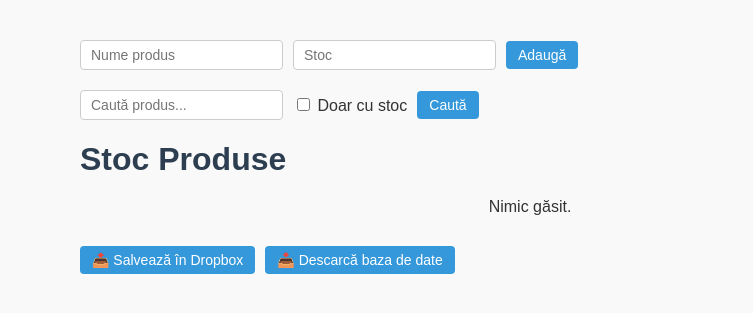
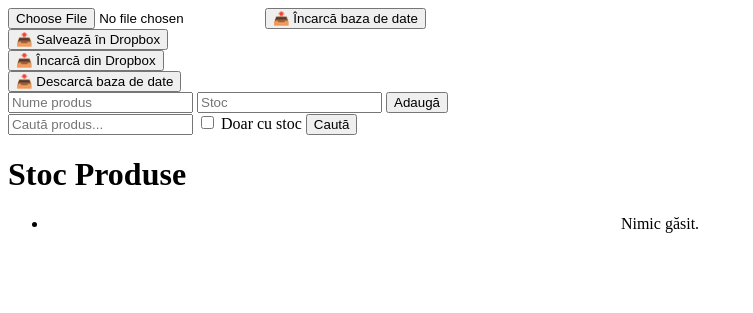
Before and after one commit to gsmcontactct/stock-web-app, a Flask app: page / in a window 1280 px wide. Shown: the top 313 px of the page, without its empty margins (0-753 px from the left). Run offline with Flask 3, Linux system fonts and the light colour scheme; data that the repository does not hold is empty.

Commit message:
Original Index And Style

```diff
--- a/static/style.css
+++ b/static/style.css
@@ -1,116 +1,65 @@
-body {
-    font-family: Arial, sans-serif;
-    background-color: #f9f9f9;
-    margin: 0;
-    padding: 40px;
-    color: #333;
-}
+<!DOCTYPE html>
+<html lang="ro">
+<head>
+    <meta charset="UTF-8">
+    <title>Stoc Produse</title>
+    <link rel="stylesheet" href="{{ url_for('static', filename='style.css') }}">
+</head>
+<body>
+<div class="container">
 
-h1 {
-    color: #2c3e50;
-    margin-bottom: 20px;
-}
+    <!-- DATABASE + DROPBOX (same idea as first app) -->
+    <form action="/upload-db" method="POST" enctype="multipart/form-data" class="form-row">
+        <input type="file" name="file" required>
+        <button type="submit">📤 Încarcă baza de date</button>
+    </form>
 
-.container {
-    width: 100%;
-    max-width: 900px;
-    margin-left: 40px;
-    margin-right: auto;
-}
+    <div class="db-buttons">
+        <a href="/save-dropbox"><button type="button">📤 Salvează în Dropbox</button></a>
+        <a href="/load-dropbox"><button type="button">📥 Încarcă din Dropbox</button></a>
+        <a href="/download-db"><button type="button">📥 Descarcă baza de date</button></a>
+    </div>
 
-.top-bar {
-    display: flex;
-    justify-content: space-between;
-    align-items: flex-start;
-    gap: 20px;
-    flex-wrap: wrap;
-    margin-bottom: 20px;
-}
+    <!-- ADD + SEARCH -->
+    <div class="top-bar">
+        <form class="form-row" method="post" action="/add">
+            <input type="text" name="name" placeholder="Nume produs" required>
+            <input type="number" name="stock" placeholder="Stoc" min="0" required>
+            <button type="submit">Adaugă</button>
+        </form>
 
-.form-row {
-    display: flex;
-    align-items: center;
-    gap: 10px;
-    flex-wrap: wrap;
-}
+        <form class="form-row" method="get" action="/search">
+            <input type="search" name="q" placeholder="Caută produs..." value="{{ search or '' }}">
+            <label>
+                <input type="checkbox" name="in_stock_only" {% if in_stock_only %}checked{% endif %}>
+                Doar cu stoc
+            </label>
+            <button type="submit">Caută</button>
+        </form>
+    </div>
 
-input[type="text"],
-input[type="number"],
-input[type="search"],
-input[type="file"] {
-    padding: 6px 10px;
-    border: 1px solid #ccc;
-    border-radius: 4px;
-    font-size: 14px;
-}
+    <h1>Stoc Produse</h1>
 
-button {
-    padding: 6px 12px;
-    background-color: #3498db;
-    color: white;
-    border: none;
-    border-radius: 4px;
-    font-size: 14px;
-    cursor: pointer;
-}
+    <!-- PRODUCT LIST -->
+    <ul class="product-list">
+        {% for product in products %}
+        <li class="product-item">
+            <div class="product-info">
+                <strong>{{ product[1] }}</strong> ({{ product[2] }}) – Stoc:
+            </div>
 
-button:hover {
-    background-color: #2980b9;
-}
+            <form method="post" action="/update/{{ product[0] }}" class="product-actions">
+                <input type="number" name="stock" value="{{ product[3] }}" min="0">
+                <button type="submit">✔</button>
+                <a href="/delete/{{ product[0] }}"
+                   onclick="return confirm('Sigur vrei să ștergi produsul {{ product[1] }}?')">✖</a>
+            </form>
+        </li>
+        {% else %}
+        <li style="text-align:center;">Nimic găsit.</li>
+        {% endfor %}
+    </ul>
 
-a {
-    color: #3498db;
-    text-decoration: none;
-    font-size: 14px;
-}
-
-a:hover {
-    text-decoration: underline;
-}
-
-ul.product-list {
-    list-style: none;
-    padding: 0;
-    margin-top: 20px;
-}
-
-li.product-item {
-    background: white;
-    margin-bottom: 10px;
-    padding: 10px 15px;
-    border-radius: 5px;
-    box-shadow: 0 0 5px rgba(0,0,0,0.08);
-    display: flex;
-    justify-content: space-between;
-    align-items: center;
-    flex-wrap: wrap;
-}
-
-.product-info {
-    flex: 1 1 200px;
-}
-
-.product-actions {
-    display: flex;
-    gap: 8px;
-    align-items: center;
-}
-
-.db-buttons {
-    display: flex;
-    gap: 10px;
-    margin-top: 30px;
-    justify-content: flex-start; /* bottom left */
-}
-
-@media (max-width: 700px) {
-    .top-bar {
-        flex-direction: column;
-        align-items: stretch;
-    }
-
-    .container {
-        margin-left: 20px;
-        margin-right: 20px;
-    }
-}
+</div>
+</body>
+</html>
--- a/templates/index.html
+++ b/templates/index.html
@@ -7,17 +7,34 @@
 </head>
 <body>
 <div class="container">
+
+    <!-- DATABASE UPLOAD -->
+    <form action="/upload-db" method="POST" enctype="multipart/form-data" class="form-row">
+        <input type="file" name="file" required>
+        <button type="submit">📤 Încarcă baza de date</button>
+    </form>
+
+    <!-- DROPBOX BUTTONS -->
+    <div class="db-buttons">
+        <form method="POST" action="/save-dropbox">
+            <button type="submit">📤 Salvează în Dropbox</button>
+        </form>
+        <form method="POST" action="/load-dropbox">
+            <button type="submit">📥 Încarcă din Dropbox</button>
+        </form>
+        <a href="/download-db"><button type="button">📥 Descarcă baza de date</button></a>
+    </div>
+
+    <!-- ADD + SEARCH -->
     <div class="top-bar">
-            <!-- Add Product Form -->
         <form class="form-row" method="post" action="/add">
             <input type="text" name="name" placeholder="Nume produs" required>
             <input type="number" name="stock" placeholder="Stoc" min="0" required>
             <button type="submit">Adaugă</button>
         </form>
 
-            <!-- Search Form -->
         <form class="form-row" method="get" action="/search">
-                <input type="text" name="q" placeholder="Caută produs..." value="{{ search or '' }}">
+            <input type="search" name="q" placeholder="Caută produs..." value="{{ search or '' }}">
             <label>
                 <input type="checkbox" name="in_stock_only" {% if in_stock_only %}checked{% endif %}>
                 Doar cu stoc
@@ -28,33 +45,26 @@
 
     <h1>Stoc Produse</h1>
 
-        <!-- Product List -->
+    <!-- PRODUCT LIST -->
     <ul class="product-list">
         {% for product in products %}
         <li class="product-item">
             <div class="product-info">
                 <strong>{{ product[1] }}</strong> ({{ product[2] }}) – Stoc:
             </div>
+
             <form method="post" action="/update/{{ product[0] }}" class="product-actions">
                 <input type="number" name="stock" value="{{ product[3] }}" min="0">
                 <button type="submit">✔</button>
-                    <a href="/delete/{{ product[0] }}" onclick="return confirm('Sigur vrei să ștergi produsul {{ product[1] }}?')">✖</a>
+                <a href="/delete/{{ product[0] }}"
+                   onclick="return confirm('Sigur vrei să ștergi produsul {{ product[1] }}?')">✖</a>
             </form>
         </li>
         {% else %}
-            <li style="text-align: center;">Nimic găsit.</li>
+        <li style="text-align:center;">Nimic găsit.</li>
         {% endfor %}
     </ul>
 
-        <!-- Dropbox Buttons at Bottom Left -->
-        <div class="db-buttons">
-            <form method="POST" action="/save-dropbox">
-                <button type="submit">📤 Salvează în Dropbox</button>
-            </form>
-            <form method="POST" action="/load-dropbox">
-                <button type="submit">📥 Descarcă baza de date</button>
-            </form>
-        </div>
 </div>
 </body>
 </html>
```
Also changed, not shown: generate_refresh_token.py (added, +24 -0 lines). Lines whose indentation alone changed are shown as unchanged.
